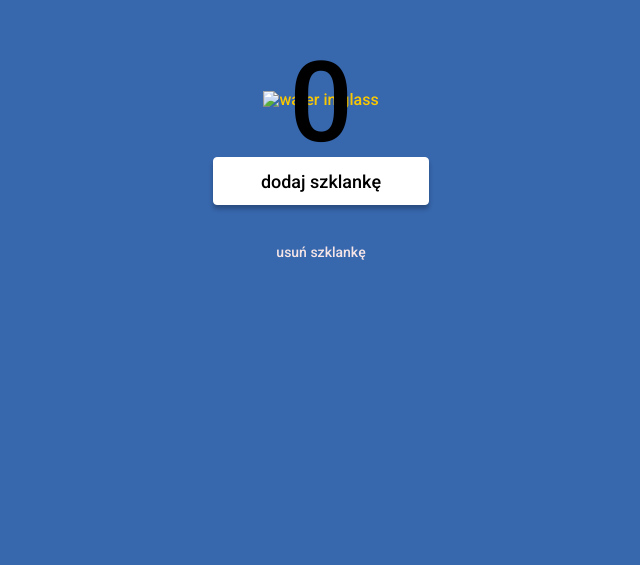
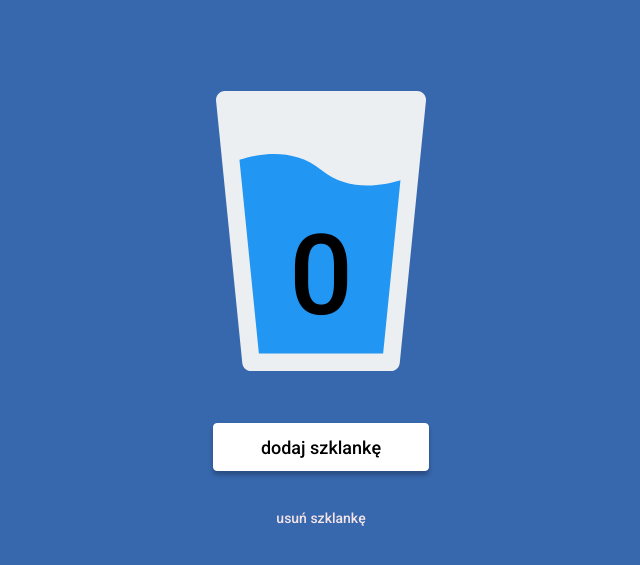
Before and after one commit to WaldekAdams/AppWaterGlass, a website: page src/content/index.html in a window 1280 px wide. Shown: the part 109-674 px from the top of the page, without its empty margins (319-959 px from the left). Drawn offline with nearby package versions, Linux system fonts and the light colour scheme; files that its build step writes are made by us from their sources; the site is published under a folder, as on GitHub Pages, so addresses that start at the root find nothing; files whose address does not match are found by name.

Commit message:
fix svg path

```diff
--- a/src/content/index.html
+++ b/src/content/index.html
@@ -26,7 +26,7 @@
 <body>
   <main class="main">
     <div class="main__wrap">
-      <img class="main__wrap--icon" src="/assets/img/water-glass (1).svg" alt="water in glass">
+      <img class="main__wrap--icon" src="assets/img/water-glass (1).svg" alt="water in glass">
       <div class="main__wrap--counter main__wrap--counter--js">7</div>
     </div>
 
```
